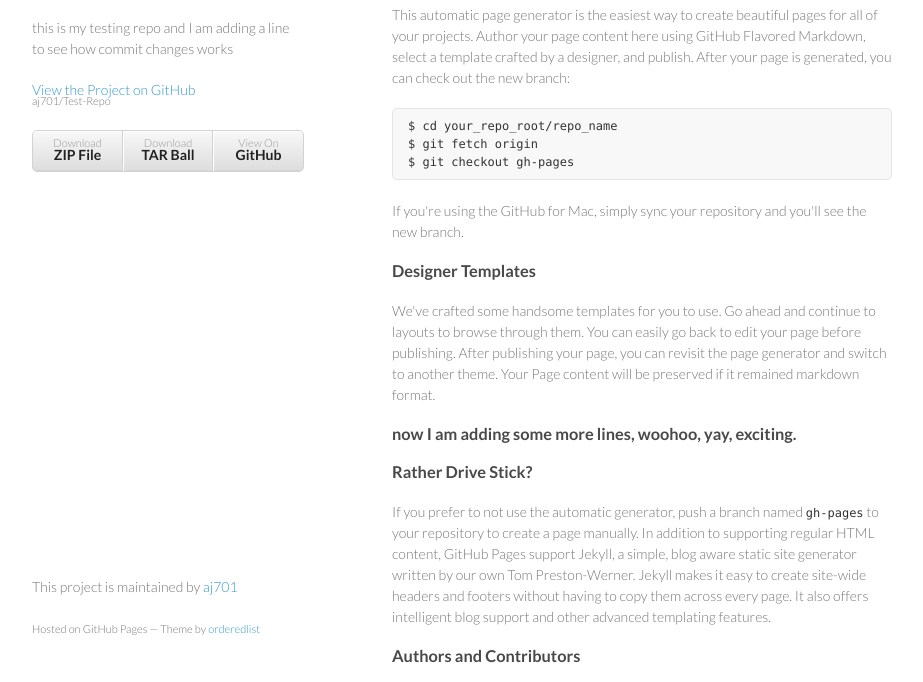
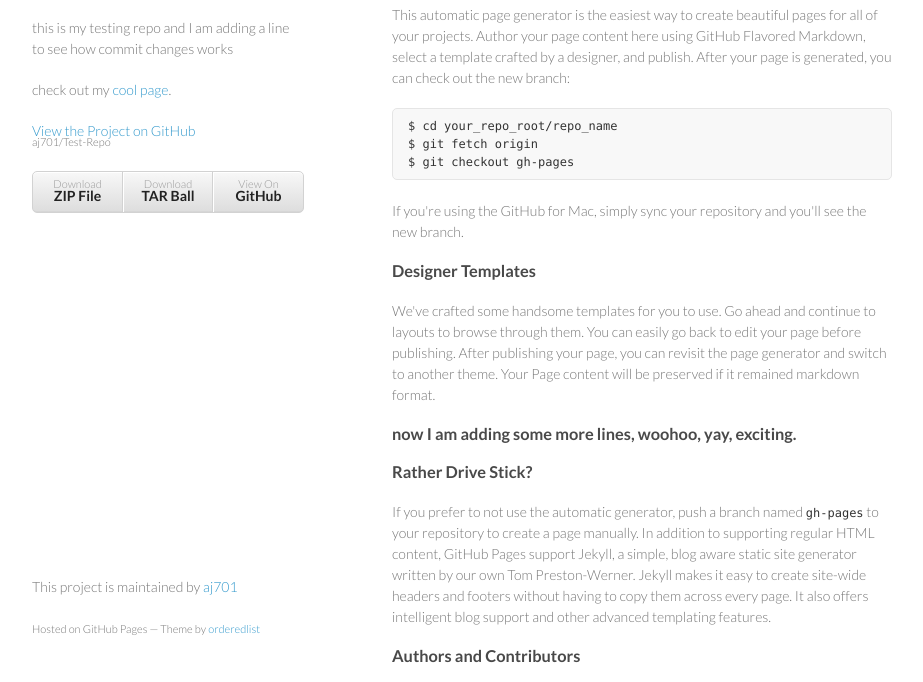
Before and after one commit to aj701/Test-Repo, a plain HTML site: page index.html in a window 1280 px wide. Shown: the part 92-774 px from the top of the page, without its empty margins (178-1101 px from the left). Drawn offline with Linux system fonts and the light colour scheme.

Commit message:
added link to cool page

```diff
--- a/index.html
+++ b/index.html
@@ -17,6 +17,7 @@
       <header>
         <h1>Test-repo</h1>
         <p>this is my testing repo and I am adding a line to see how commit changes works</p>
+        <p> check out my <a href="/cool.html">cool page</a>.
 
         <p class="view"><a href="https://github.com/aj701/Test-Repo">View the Project on GitHub <small>aj701/Test-Repo</small></a></p>
 
```
